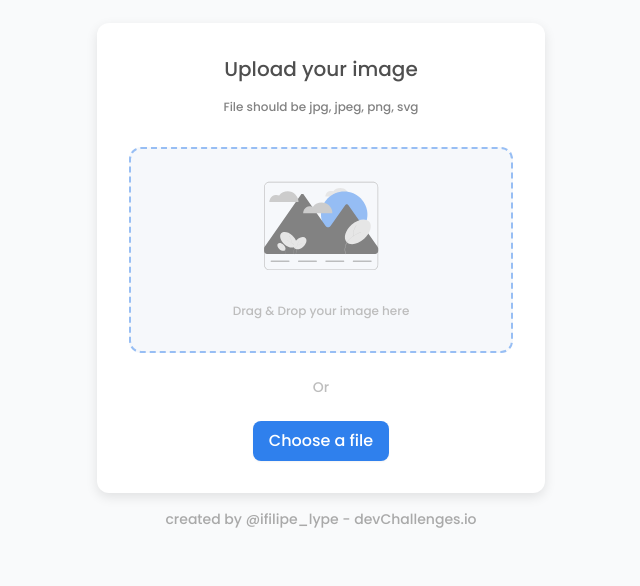
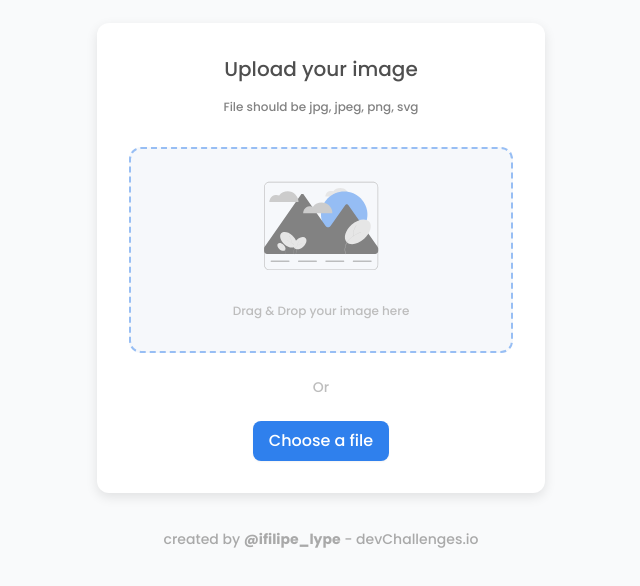
Before and after one commit to ifilipe-lype/image-uploader, a Next.js app: page / in a window 1280 px wide. Shown: the part 116-702 px from the top of the page, without its empty margins (319-959 px from the left). Built offline with nearby package versions, Linux system fonts and the light colour scheme.

Commit message:
changes font-weight

```diff
--- a/pages/index.js
+++ b/pages/index.js
@@ -9,7 +9,7 @@ export default function Home() {
         <link rel="icon" href="/favicon.ico" />
       </Head>
 
-      <main className="w-full container px-5 flex items-center justify-center">
+      <main className="w-full container px-5 py-5 flex items-center justify-center">
         <div className="w-full max-w-md bg-white p-8 splash-shadow rounded-xl">
           <header className="flex flex-col items-center justify-center mb-8">
             <h1 className="text-xl font-medium text-gray-2 mb-4">Upload your image</h1>
@@ -36,7 +36,7 @@ export default function Home() {
       {/* Footer */}
       <footer className="flex items-center justify-center py-4 text-gray-5 text-xs md:text-sm">
         <p className="text-center">
-        created by <a href="" className="font-medium">@ifilipe_lype</a> - <a href="">devChallenges.io</a>
+        created by <a href="" className="font-semibold">@ifilipe_lype</a> - <a href="">devChallenges.io</a>
         </p>
       </footer>
     </div>
```
